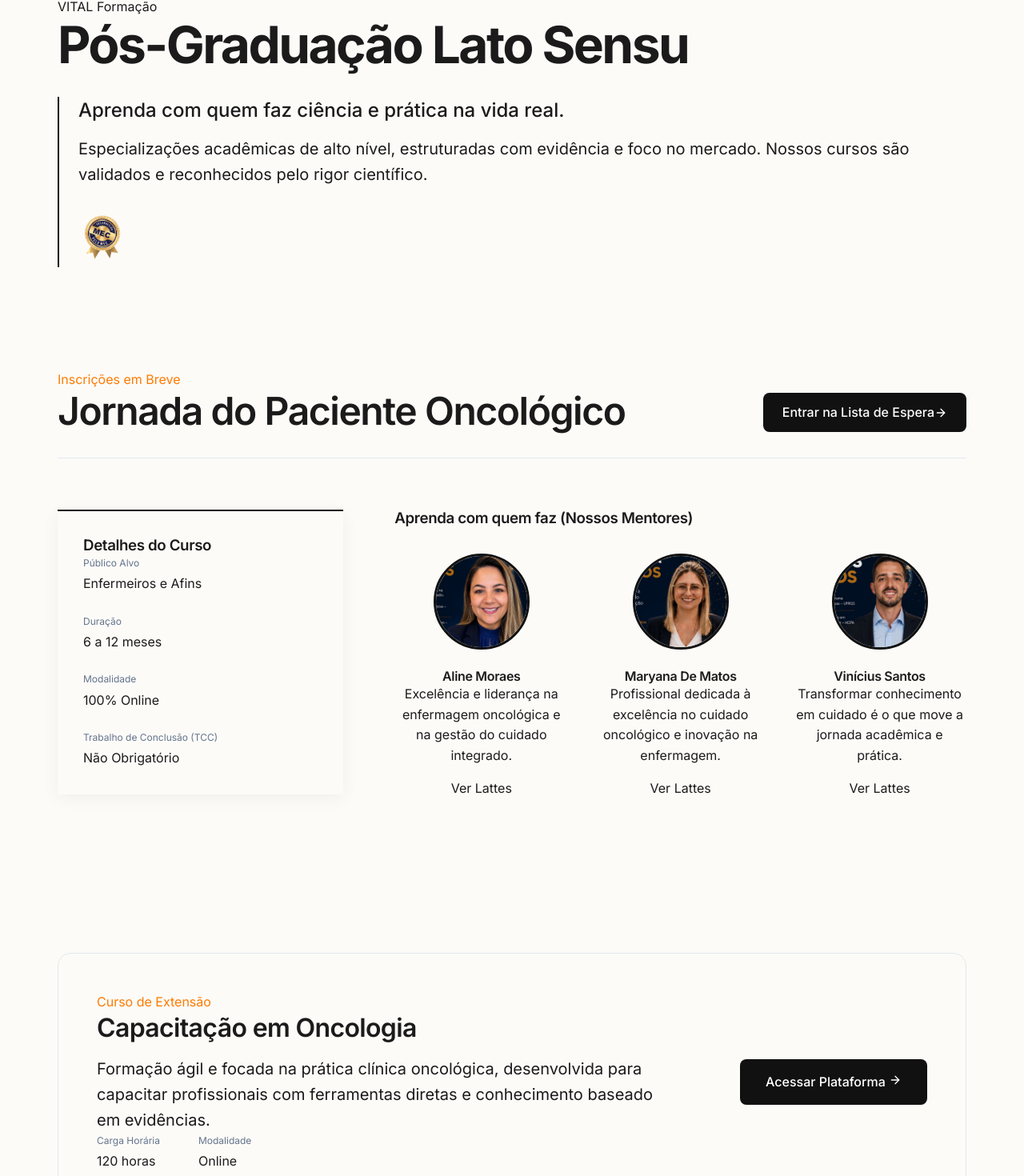
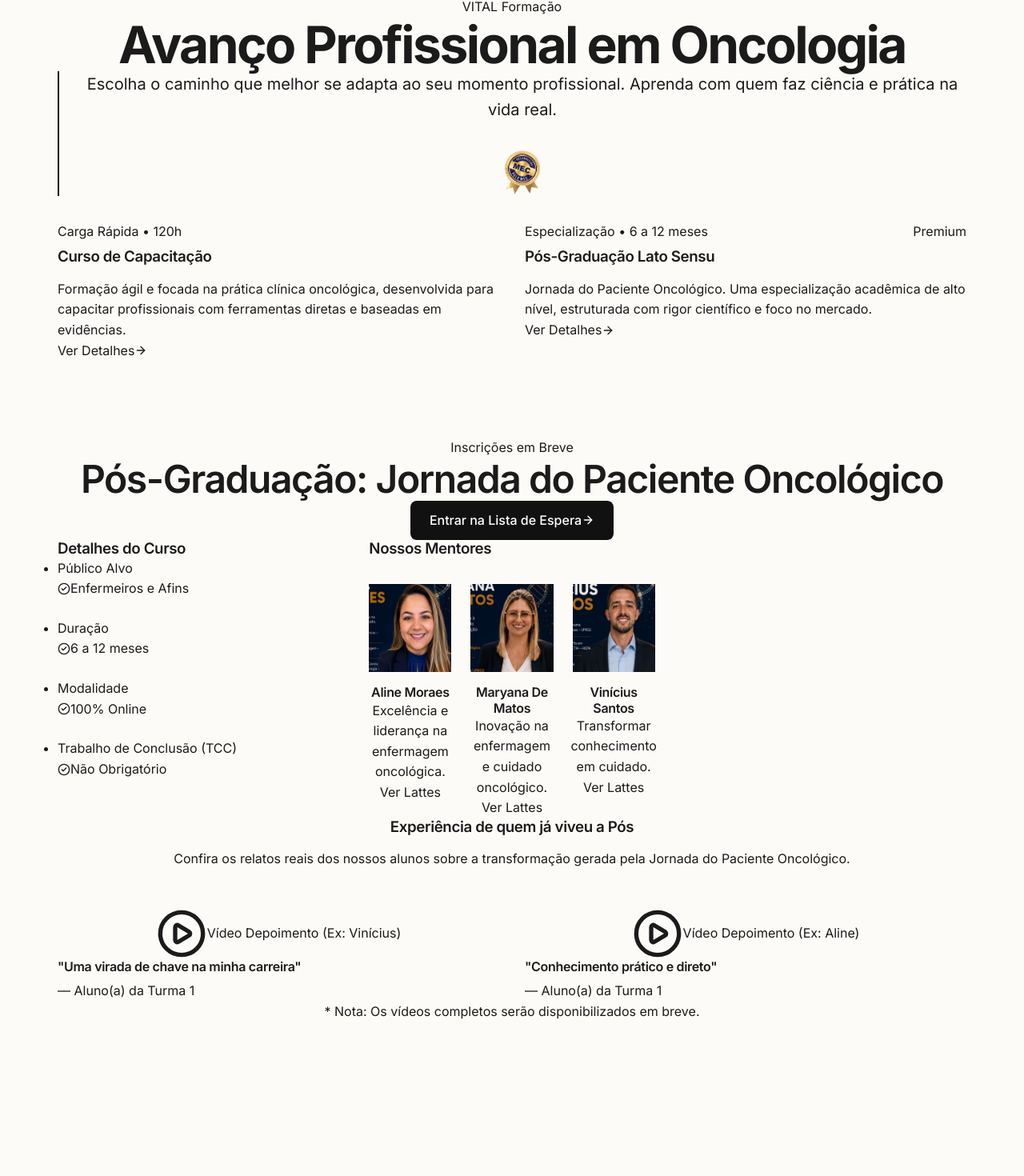
Before and after one commit to giovani-source/vital, a Next.js app: page /pos in a window 1280 px wide. Shown: the part 100-1570 px from the top of the page at 80% size. Built offline with nearby package versions, Linux system fonts and the light colour scheme.

Commit message:
feat: redesign pos page with choice and testimonial sections

```diff
--- a/src/app/pos/page.tsx
+++ b/src/app/pos/page.tsx
@@ -1,7 +1,7 @@
 "use client";
 
 import { motion } from "framer-motion";
-import { ArrowRight } from "lucide-react";
+import { ArrowRight, CheckCircle2, PlayCircle } from "lucide-react";
 import Link from "next/link";
 
 export default function PosPage() {
@@ -10,143 +10,223 @@
     visible: { opacity: 1, y: 0, transition: { duration: 0.6 } }
   };
 
+  const staggerContainer = {
+    hidden: { opacity: 0 },
+    visible: {
+      opacity: 1,
+      transition: {
+        staggerChildren: 0.1
+      }
+    }
+  };
+
   return (
     <div className="pt-24 pb-16">
       {/* Hero */}
-      <section className="container mb-24 max-w-[900px] mx-auto">
+      <section className="container mb-16 max-w-[900px] mx-auto text-center">
         <motion.span className="text-accent font-bold tracking-widest uppercase text-sm mb-4 block" initial="hidden" animate="visible" variants={fadeUp}>
           VITAL Formação
         </motion.span>
-        <motion.h1 className="text-h1 mb-8 text-primary" initial="hidden" animate="visible" variants={fadeUp}>
-          Pós-Graduação Lato Sensu
+        <motion.h1 className="text-h1 mb-6 text-primary" initial="hidden" animate="visible" variants={fadeUp}>
+          Avanço Profissional em Oncologia
         </motion.h1>
 
-        <motion.div className="editorial-block" initial="hidden" animate="visible" variants={fadeUp} transition={{ delay: 0.1 }}>
-          <p className="text-impact mb-4">
-            Aprenda com quem faz ciência e prática na vida real.
+        <motion.div className="editorial-block mx-auto" initial="hidden" animate="visible" variants={fadeUp} transition={{ delay: 0.1 }}>
+          <p className="text-large text-muted-foreground mb-8">
+            Escolha o caminho que melhor se adapta ao seu momento profissional. Aprenda com quem faz ciência e prática na vida real.
           </p>
-          <p className="text-large text-muted-foreground mb-6">
-            Especializações acadêmicas de alto nível, estruturadas com evidência e foco no mercado. Nossos cursos são validados e reconhecidos pelo rigor científico.
-          </p>
-          <div style={{ marginTop: '2rem' }}>
+          <div style={{ display: 'flex', justifyContent: 'center', marginTop: '2rem' }}>
             <img src="/selo-mec.webp" alt="Aprovado pelo MEC" style={{ height: '60px', width: 'auto' }} />
           </div>
         </motion.div>
       </section>
 
-      {/* Curso 1 - Onco */}
-      <section className="bg-muted py-24 border-y border-border">
+      {/* Escolha seu caminho */}
+      <section className="container mb-24">
+        <motion.div
+          className="grid md:grid-cols-2 gap-8 max-w-[1000px] mx-auto"
+          initial="hidden" animate="visible" variants={staggerContainer}
+        >
+          {/* Card Capacitação */}
+          <motion.a href="#capacitacao" className="bg-background border border-border p-8 rounded-2xl hover:border-primary hover:shadow-md transition-all flex flex-col" variants={fadeUp}>
+            <span className="text-accent font-bold tracking-widest uppercase text-xs mb-2 block">Carga Rápida • 120h</span>
+            <h3 className="text-2xl font-bold text-foreground mb-4">Curso de Capacitação</h3>
+            <p className="text-muted-foreground text-sm mb-6 flex-grow">
+              Formação ágil e focada na prática clínica oncológica, desenvolvida para capacitar profissionais com ferramentas diretas e baseadas em evidências.
+            </p>
+            <div className="text-primary font-bold text-sm uppercase tracking-wider flex items-center">
+              Ver Detalhes <ArrowRight size={16} className="ml-2" />
+            </div>
+          </motion.a>
+
+          {/* Card Pós */}
+          <motion.a href="#pos-graduacao" className="bg-primary text-primary-foreground p-8 rounded-2xl hover:opacity-95 transition-all flex flex-col shadow-lg transform md:-translate-y-4" variants={fadeUp}>
+            <div className="flex justify-between items-start mb-2">
+              <span className="text-primary-foreground/80 font-bold tracking-widest uppercase text-xs block">Especialização • 6 a 12 meses</span>
+              <span className="bg-accent text-accent-foreground text-xs font-bold px-2 py-1 rounded uppercase tracking-wider">Premium</span>
+            </div>
+            <h3 className="text-2xl font-bold mb-4">Pós-Graduação Lato Sensu</h3>
+            <p className="text-primary-foreground/80 text-sm mb-6 flex-grow">
+              Jornada do Paciente Oncológico. Uma especialização acadêmica de alto nível, estruturada com rigor científico e foco no mercado.
+            </p>
+            <div className="text-white font-bold text-sm uppercase tracking-wider flex items-center">
+              Ver Detalhes <ArrowRight size={16} className="ml-2" />
+            </div>
+          </motion.a>
+        </motion.div>
+      </section>
+
+      {/* Pós-Graduação Completa */}
+      <section id="pos-graduacao" className="bg-muted py-24 border-y border-border">
         <div className="container">
-          <div style={{ display: 'flex', flexWrap: 'wrap', alignItems: 'flex-end', justifyContent: 'space-between', gap: '1.5rem', borderBottom: '1px solid var(--border)', paddingBottom: '2rem', marginBottom: '4rem' }}>
-            <div>
-              <span className="font-bold uppercase tracking-widest text-sm mb-2 block" style={{ color: 'var(--accent)' }}>Inscrições em Breve</span>
-              <h2 className="text-h2 text-primary">Jornada do Paciente Oncológico</h2>
-            </div>
-            <Link href="/contato" className="btn btn-primary px-8 py-3 uppercase tracking-wider font-semibold text-sm">
-              Entrar na Lista de Espera <ArrowRight size={16} className="inline ml-2" />
+          <div className="text-center mb-16">
+            <span className="font-bold uppercase tracking-widest text-sm mb-2 block text-accent">Inscrições em Breve</span>
+            <h2 className="text-h2 text-primary mb-6">Pós-Graduação: Jornada do Paciente Oncológico</h2>
+            <Link href="/contato" className="btn btn-primary px-8 py-3 uppercase tracking-wider font-semibold text-sm inline-flex items-center">
+              Entrar na Lista de Espera <ArrowRight size={16} className="ml-2" />
             </Link>
           </div>
 
-          <div style={{ display: 'flex', flexWrap: 'wrap', gap: '4rem' }}>
-
+          <div className="grid lg:grid-cols-3 gap-8 mb-20">
             {/* Infos do Curso */}
-            <div style={{ flex: '1 1 300px' }}>
-              <div className="bg-background" style={{ borderTop: '2px solid var(--primary)', padding: '2rem', boxShadow: '0 4px 20px rgba(0,0,0,0.05)' }}>
+            <div className="lg:col-span-1">
+              <div className="bg-background border-t-2 border-primary p-8 shadow-sm h-full rounded-b-xl">
                 <h3 className="font-bold text-xl mb-6 text-foreground">Detalhes do Curso</h3>
 
-                <div style={{ display: 'flex', flexDirection: 'column', gap: '1.5rem' }} className="text-sm uppercase tracking-wider font-semibold">
-                  <div>
-                    <span style={{ display: 'block', color: 'var(--muted-foreground)', marginBottom: '0.25rem', fontSize: '0.75rem' }}>Público Alvo</span>
-                    <span className="text-foreground">Enfermeiros e Afins</span>
+                <ul className="flex flex-col gap-6 text-sm uppercase tracking-wider font-semibold">
+                  <li>
+                    <span className="block text-muted-foreground mb-1 text-xs">Público Alvo</span>
+                    <span className="text-foreground flex items-center"><CheckCircle2 size={16} className="mr-2 text-primary" /> Enfermeiros e Afins</span>
+                  </li>
+                  <li>
+                    <span className="block text-muted-foreground mb-1 text-xs">Duração</span>
+                    <span className="text-foreground flex items-center"><CheckCircle2 size={16} className="mr-2 text-primary" /> 6 a 12 meses</span>
+                  </li>
+                  <li>
+                    <span className="block text-muted-foreground mb-1 text-xs">Modalidade</span>
+                    <span className="text-foreground flex items-center"><CheckCircle2 size={16} className="mr-2 text-primary" /> 100% Online</span>
+                  </li>
+                  <li>
+                    <span className="block text-muted-foreground mb-1 text-xs">Trabalho de Conclusão (TCC)</span>
+                    <span className="text-foreground flex items-center"><CheckCircle2 size={16} className="mr-2 text-primary" /> Não Obrigatório</span>
+                  </li>
+                </ul>
+              </div>
+            </div>
+
+            {/* Mentores */}
+            <div className="lg:col-span-2">
+              <div className="bg-background p-8 rounded-xl shadow-sm border border-border h-full">
+                <h3 className="text-2xl font-bold mb-8 text-primary">Nossos Mentores</h3>
+                <div className="grid md:grid-cols-3 gap-6">
+                  {/* Aline */}
+                  <div className="flex flex-col items-center text-center">
+                    <div className="w-24 h-24 rounded-full overflow-hidden mb-4 border-2 border-primary">
+                      <img src="/equipe/aline_crop.jpg" alt="Aline Moraes" className="w-full h-full object-cover" />
+                    </div>
+                    <h4 className="font-bold text-base mb-1">Aline Moraes</h4>
+                    <p className="text-xs text-muted-foreground mb-3">Excelência e liderança na enfermagem oncológica.</p>
+                    <a href="http://lattes.cnpq.br/3455731491863207" target="_blank" rel="noopener noreferrer" className="mt-auto text-accent text-[10px] font-bold uppercase tracking-wider hover:underline">Ver Lattes</a>
                   </div>
-                  <div>
-                    <span style={{ display: 'block', color: 'var(--muted-foreground)', marginBottom: '0.25rem', fontSize: '0.75rem' }}>Duração</span>
-                    <span className="text-foreground">6 a 12 meses</span>
+
+                  {/* Maryana */}
+                  <div className="flex flex-col items-center text-center">
+                    <div className="w-24 h-24 rounded-full overflow-hidden mb-4 border-2 border-primary">
+                      <img src="/equipe/maryana_crop.jpg" alt="Maryana De Matos" className="w-full h-full object-cover" />
+                    </div>
+                    <h4 className="font-bold text-base mb-1">Maryana De Matos</h4>
+                    <p className="text-xs text-muted-foreground mb-3">Inovação na enfermagem e cuidado oncológico.</p>
+                    <a href="http://lattes.cnpq.br/0557038265644489" target="_blank" rel="noopener noreferrer" className="mt-auto text-accent text-[10px] font-bold uppercase tracking-wider hover:underline">Ver Lattes</a>
                   </div>
-                  <div>
-                    <span style={{ display: 'block', color: 'var(--muted-foreground)', marginBottom: '0.25rem', fontSize: '0.75rem' }}>Modalidade</span>
-                    <span className="text-foreground">100% Online</span>
-                  </div>
-                  <div>
-                    <span style={{ display: 'block', color: 'var(--muted-foreground)', marginBottom: '0.25rem', fontSize: '0.75rem' }}>Trabalho de Conclusão (TCC)</span>
-                    <span className="text-foreground">Não Obrigatório</span>
+
+                  {/* Vinicius */}
+                  <div className="flex flex-col items-center text-center">
+                    <div className="w-24 h-24 rounded-full overflow-hidden mb-4 border-2 border-primary">
+                      <img src="/equipe/vinicius_crop.jpg" alt="Vinícius Santos" className="w-full h-full object-cover" />
+                    </div>
+                    <h4 className="font-bold text-base mb-1">Vinícius Santos</h4>
+                    <p className="text-xs text-muted-foreground mb-3">Transformar conhecimento em cuidado.</p>
+                    <a href="http://lattes.cnpq.br/0317966427883862" target="_blank" rel="noopener noreferrer" className="mt-auto text-accent text-[10px] font-bold uppercase tracking-wider hover:underline">Ver Lattes</a>
                   </div>
                 </div>
               </div>
             </div>
+          </div>
 
-            {/* Mentores */}
-            <div style={{ flex: '2 1 600px' }}>
-              <h3 className="text-2xl font-bold mb-8 text-primary">Aprenda com quem faz (Nossos Mentores)</h3>
-              <div style={{ display: 'grid', gridTemplateColumns: 'repeat(auto-fit, minmax(200px, 1fr))', gap: '2rem' }}>
+          {/* Seção de Relatos dos Alunos (Testimonials) */}
+          <div className="max-w-[1000px] mx-auto mt-24">
+            <div className="text-center mb-12">
+              <h3 className="text-3xl font-bold text-primary mb-4">Experiência de quem já viveu a Pós</h3>
+              <p className="text-muted-foreground">Confira os relatos reais dos nossos alunos sobre a transformação gerada pela Jornada do Paciente Oncológico.</p>
+            </div>
 
-                {/* Aline */}
-                <div className="bg-background border border-border p-6 rounded-xl flex flex-col items-center text-center hover:-translate-y-2 transition-transform shadow-sm">
-                  <div style={{ width: '120px', height: '120px', borderRadius: '50%', overflow: 'hidden', marginBottom: '1.5rem', border: '3px solid var(--primary)' }}>
-                    <img src="/equipe/aline_crop.jpg" alt="Aline Moraes" style={{ width: '100%', height: '100%', objectFit: 'cover', objectPosition: 'center' }} />
+            <div className="grid md:grid-cols-2 gap-8">
+              {/* Espaço para Vídeo 1 (Substituir URL do iframe pelo link real do YouTube não listado) */}
+              <div className="bg-background rounded-xl overflow-hidden shadow-sm border border-border group cursor-pointer relative">
+                <div className="aspect-video bg-black/5 flex items-center justify-center relative">
+                  {/* Substitua esta div pelo iframe do YouTube quando tiver os links */}
+                  <div className="absolute inset-0 bg-primary/10 flex items-center justify-center">
+                     <PlayCircle size={64} className="text-primary opacity-50 group-hover:opacity-100 group-hover:scale-110 transition-all" />
                   </div>
-                  <h4 className="font-bold text-lg mb-1">Aline Moraes</h4>
-                  <p className="text-sm text-muted-foreground mb-4 line-clamp-3">Excelência e liderança na enfermagem oncológica e na gestão do cuidado integrado.</p>
-                  <a href="http://lattes.cnpq.br/3455731491863207" target="_blank" rel="noopener noreferrer" className="mt-auto text-accent text-sm font-bold uppercase tracking-wider hover:underline">
-                    Ver Lattes
-                  </a>
+                  <span className="text-sm font-bold uppercase tracking-widest text-muted-foreground z-10 bg-background/80 px-4 py-2 rounded">
+                    Vídeo Depoimento (Ex: Vinícius)
+                  </span>
                 </div>
+                <div className="p-6">
+                  <h4 className="font-bold text-lg mb-2">"Uma virada de chave na minha carreira"</h4>
+                  <p className="text-sm text-muted-foreground">— Aluno(a) da Turma 1</p>
+                </div>
+              </div>
 
-                {/* Maryana */}
-                <div className="bg-background border border-border p-6 rounded-xl flex flex-col items-center text-center hover:-translate-y-2 transition-transform shadow-sm">
-                  <div style={{ width: '120px', height: '120px', borderRadius: '50%', overflow: 'hidden', marginBottom: '1.5rem', border: '3px solid var(--primary)' }}>
-                    <img src="/equipe/maryana_crop.jpg" alt="Maryana De Matos" style={{ width: '100%', height: '100%', objectFit: 'cover', objectPosition: 'center' }} />
+              {/* Espaço para Vídeo 2 */}
+              <div className="bg-background rounded-xl overflow-hidden shadow-sm border border-border group cursor-pointer relative">
+                <div className="aspect-video bg-black/5 flex items-center justify-center relative">
+                  {/* Substitua esta div pelo iframe do YouTube quando tiver os links */}
+                  <div className="absolute inset-0 bg-primary/10 flex items-center justify-center">
+                     <PlayCircle size={64} className="text-primary opacity-50 group-hover:opacity-100 group-hover:scale-110 transition-all" />
                   </div>
-                  <h4 className="font-bold text-lg mb-1">Maryana De Matos</h4>
-                  <p className="text-sm text-muted-foreground mb-4 line-clamp-3">Profissional dedicada à excelência no cuidado oncológico e inovação na enfermagem.</p>
-                  <a href="http://lattes.cnpq.br/0557038265644489" target="_blank" rel="noopener noreferrer" className="mt-auto text-accent text-sm font-bold uppercase tracking-wider hover:underline">
-                    Ver Lattes
-                  </a>
+                  <span className="text-sm font-bold uppercase tracking-widest text-muted-foreground z-10 bg-background/80 px-4 py-2 rounded">
+                    Vídeo Depoimento (Ex: Aline)
+                  </span>
                 </div>
-
-                {/* Vinicius */}
-                <div className="bg-background border border-border p-6 rounded-xl flex flex-col items-center text-center hover:-translate-y-2 transition-transform shadow-sm">
-                  <div style={{ width: '120px', height: '120px', borderRadius: '50%', overflow: 'hidden', marginBottom: '1.5rem', border: '3px solid var(--primary)' }}>
-                    <img src="/equipe/vinicius_crop.jpg" alt="Vinícius Santos" style={{ width: '100%', height: '100%', objectFit: 'cover', objectPosition: 'center' }} />
-                  </div>
-                  <h4 className="font-bold text-lg mb-1">Vinícius Santos</h4>
-                  <p className="text-sm text-muted-foreground mb-4 line-clamp-3">Transformar conhecimento em cuidado é o que move a jornada acadêmica e prática.</p>
-                  <a href="http://lattes.cnpq.br/0317966427883862" target="_blank" rel="noopener noreferrer" className="mt-auto text-accent text-sm font-bold uppercase tracking-wider hover:underline">
-                    Ver Lattes
-                  </a>
+                <div className="p-6">
+                  <h4 className="font-bold text-lg mb-2">"Conhecimento prático e direto"</h4>
+                  <p className="text-sm text-muted-foreground">— Aluno(a) da Turma 1</p>
                 </div>
-
               </div>
             </div>
+            <p className="text-center text-xs text-muted-foreground mt-6">
+              * Nota: Os vídeos completos serão disponibilizados em breve.
+            </p>
+          </div>
 
-          </div>
         </div>
       </section>
 
-      {/* Curso Secundário / Extensão */}
-      <section className="container" style={{ paddingTop: '6rem', paddingBottom: '6rem' }}>
-        <div className="bg-background shadow-sm" style={{ padding: '3rem', borderTop: '2px solid var(--primary)', border: '1px solid var(--border)', borderRadius: '1rem' }}>
-          <div style={{ display: 'flex', flexWrap: 'wrap', alignItems: 'center', justifyContent: 'space-between', gap: '3rem' }}>
-            <div style={{ flex: '1 1 500px' }}>
-              <span className="font-bold uppercase tracking-widest text-sm mb-2 block" style={{ color: 'var(--accent)' }}>Curso de Extensão</span>
-              <h3 className="text-h3 text-foreground mb-4">Capacitação em Oncologia</h3>
-              <p className="text-large text-muted-foreground mb-6" style={{ maxWidth: '700px' }}>
+      {/* Curso de Capacitação */}
+      <section id="capacitacao" className="container" style={{ paddingTop: '8rem', paddingBottom: '6rem' }}>
+        <div className="bg-background shadow-md hover:shadow-lg transition-shadow" style={{ padding: '4rem', borderTop: '4px solid var(--primary)', borderLeft: '1px solid var(--border)', borderRight: '1px solid var(--border)', borderBottom: '1px solid var(--border)', borderRadius: '1rem' }}>
+          <div className="flex flex-col md:flex-row items-center justify-between gap-12">
+            <div className="flex-1">
+              <span className="font-bold uppercase tracking-widest text-sm mb-3 block text-accent">Curso de Extensão</span>
+              <h3 className="text-4xl font-bold text-foreground mb-6">Capacitação em Oncologia</h3>
+              <p className="text-lg text-muted-foreground mb-8 max-w-[700px]">
                 Formação ágil e focada na prática clínica oncológica, desenvolvida para capacitar profissionais com ferramentas diretas e conhecimento baseado em evidências.
               </p>
-              <div style={{ display: 'flex', gap: '3rem', flexWrap: 'wrap' }} className="text-sm uppercase tracking-wider font-semibold">
+              <div className="flex gap-8 flex-wrap text-sm uppercase tracking-wider font-semibold">
                 <div>
-                  <span style={{ display: 'block', color: 'var(--muted-foreground)', marginBottom: '0.25rem', fontSize: '0.75rem' }}>Carga Horária</span>
-                  <span className="text-foreground">120 horas</span>
+                  <span className="block text-muted-foreground mb-1 text-xs">Carga Horária</span>
+                  <span className="text-foreground flex items-center"><CheckCircle2 size={16} className="mr-2 text-primary" /> 120 horas</span>
                 </div>
                 <div>
-                  <span style={{ display: 'block', color: 'var(--muted-foreground)', marginBottom: '0.25rem', fontSize: '0.75rem' }}>Modalidade</span>
-                  <span className="text-foreground">Online</span>
+                  <span className="block text-muted-foreground mb-1 text-xs">Modalidade</span>
+                  <span className="text-foreground flex items-center"><CheckCircle2 size={16} className="mr-2 text-primary" /> Online</span>
                 </div>
               </div>
             </div>
-            <div style={{ flex: '0 0 auto' }}>
-              <a href="https://medaffection-plataforma-app.vercel.app/login" target="_blank" rel="noopener noreferrer" className="btn btn-primary uppercase tracking-wider font-semibold text-sm" style={{ padding: '1rem 2rem', display: 'inline-block' }}>
-                Acessar Plataforma <ArrowRight size={16} className="inline ml-2" />
+            <div className="flex-none">
+              <a href="https://medaffection-plataforma-app.vercel.app/login" target="_blank" rel="noopener noreferrer" className="btn btn-primary uppercase tracking-wider font-semibold px-8 py-4 flex items-center shadow-md hover:-translate-y-1 transition-transform">
+                Acessar Plataforma <ArrowRight size={18} className="ml-3" />
               </a>
             </div>
           </div>
```
